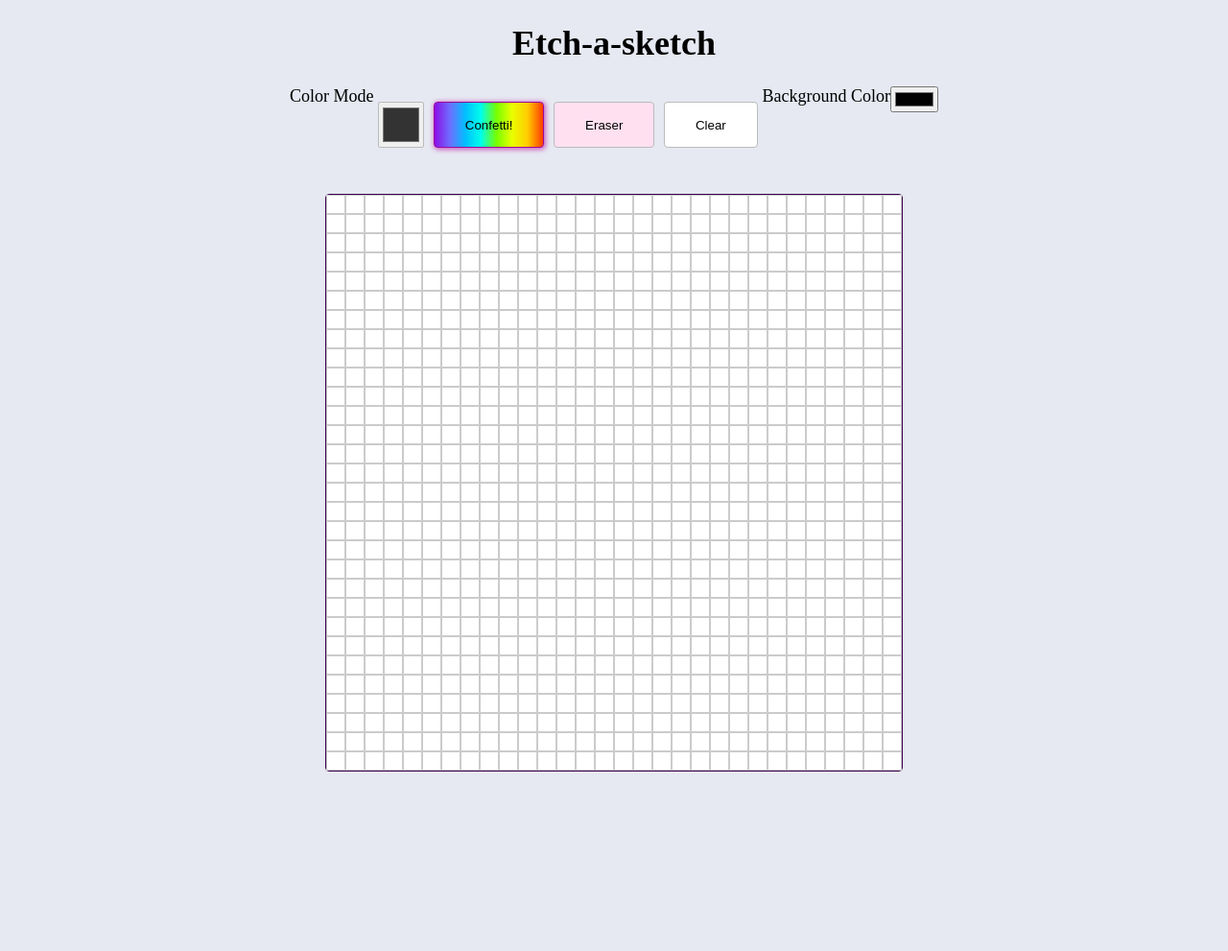
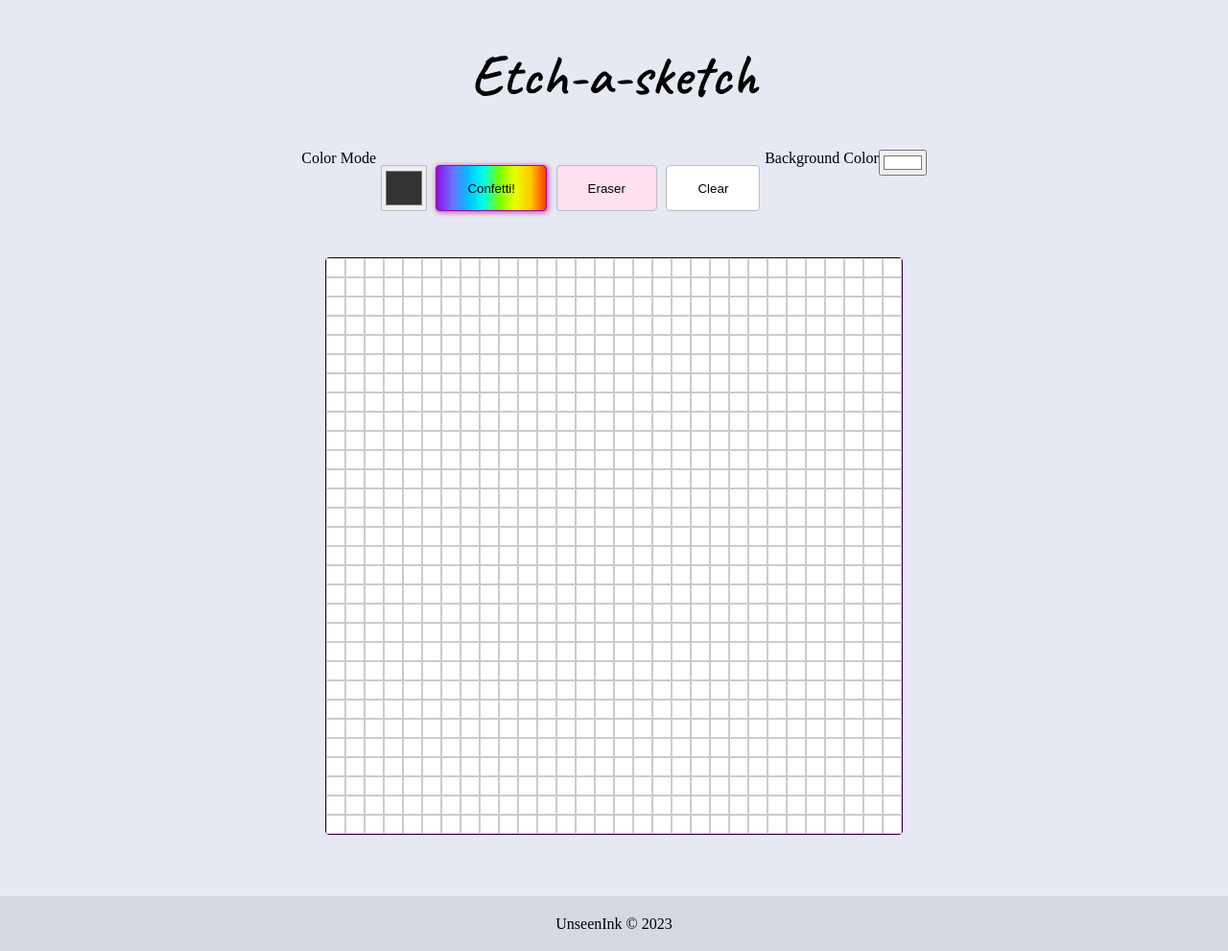
Before and after one commit to goksinb/etch-a-sketch, a plain HTML site: page index.html in a window 1280 px wide. Shown: the whole page at 96% size. Before the commit the page ends 868 px from the top, so only its background shows below. Drawn offline with Linux system fonts and the light colour scheme.

Commit message:
added footer and fixed eraser

```diff
--- a/app.js
+++ b/app.js
@@ -86,7 +86,7 @@
 
 function clickButton(e) {
   if (currentMode === "eraser") {
-    hoveredElement.style.backgroundColor = "#FFFFFF";
+    hoveredElement.style.backgroundColor = "transparent";
   } else if (currentMode === "rainbow") {
     const randomR = Math.floor(Math.random() * 256);
     const randomG = Math.floor(Math.random() * 256);
--- a/index.html
+++ b/index.html
@@ -4,6 +4,7 @@
     <meta charset="UTF-8" />
     <meta http-equiv="X-UA-Compatible" content="IE=edge" />
     <meta name="viewport" content="width=device-width, initial-scale=1.0" />
+    <link href="https://fonts.googleapis.com/css2?family=Caveat:wght@600&display=swap" rel="stylesheet">
 
     <title>Etch-A-Sketch</title>
     <link rel="stylesheet" href="styles.css" />
@@ -24,7 +25,7 @@
           <button id="clearBtn">Clear</button>
           <!-- <button id="backgroundBtn">Background Color</button> -->
           <label for="colorPickerBg">Background Color</label>
-          <input id="colorPickerBg" type="color" value="#000000"  />
+          <input id="colorPickerBg" type="color" value="#FFFFFF"  />
         </div>
 
         <!-- <div id="sizeValue" class="size-value">16 x 16</div>
@@ -34,6 +35,6 @@
         <div id="grid" class="grid"></div>
       </div>
     </main>
-    <footer class="footer"></footer>
+    <footer class="footer">UnseenInk © 2023</footer>
   </body>
 </html>
--- a/styles.css
+++ b/styles.css
@@ -1,7 +1,5 @@
 
 body {
-  font-family: ;
-  font-size: large;
   background-color: rgb(230, 233, 242);
   margin: 0;
   padding: 0;
@@ -9,6 +7,11 @@
   justify-content: center;
 }
 
+.title {
+  font-family: 'Caveat', cursive;
+  font-size: 60px;
+
+}
 
 
 .container {
@@ -97,3 +100,9 @@
 #clearBtn {
   background-color: #ffffff;
 }
+
+
+footer {
+  background-color: rgb(214, 217, 225);
+  padding: 1.2rem;
+}
```
